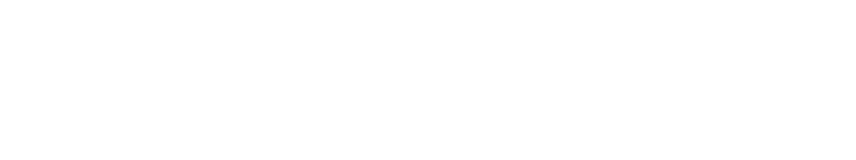
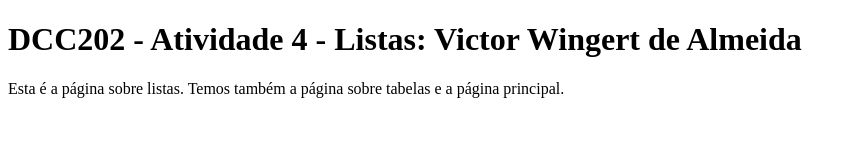
Before and after one commit to ufjf-dcc202/ufjf-dcc202-2023-3-b-atv4-victorwingert, a website: page listas.html in a window 1280 px wide. Shown: the whole page, without its empty margins (0-856 px from the left). Drawn offline with Linux system fonts and the light colour scheme.

Commit message:
segui a mesma estrutura da página index

```diff
--- a/listas.html
+++ b/listas.html
@@ -6,6 +6,9 @@
     <title>DCC202 - Atividade 4 - Listas: Victor Wingert de Almeida</title>
 </head>
 <body>
-
+    <main>
+        <h1>DCC202 - Atividade 4 - Listas: Victor Wingert de Almeida</h1>
+        <p>Esta é a página sobre listas. Temos também a página sobre tabelas e a página principal.</p>
+    </main>
 </body>
 </html>
```
